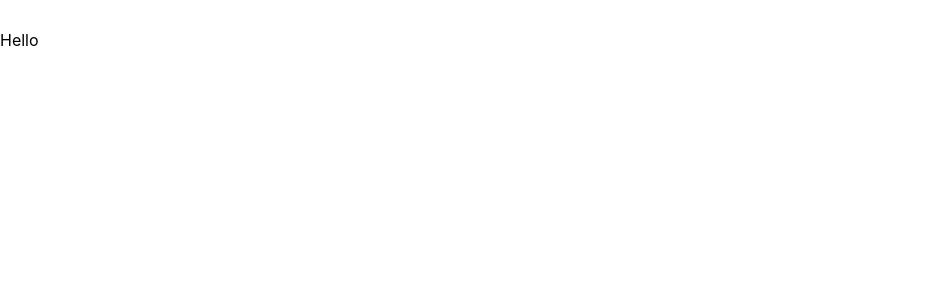
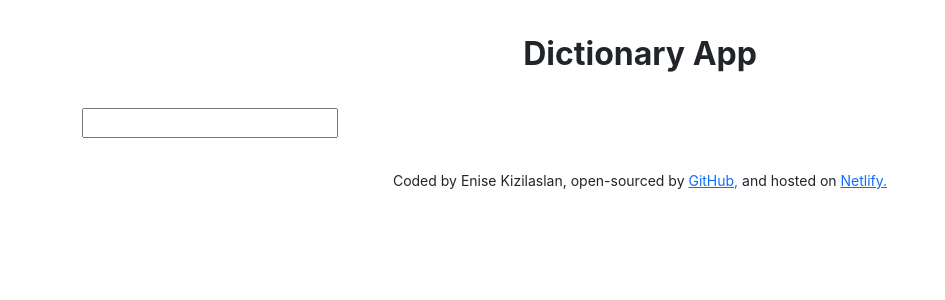
Before and after one commit to EniseK/dictionary-project, a React (Create React App) app: page / in a window 1280 px wide. Shown: the top 300 px of the page, without its empty margins (0-945 px from the left). Built offline with nearby package versions, Linux system fonts and the light colour scheme.

Commit message:
Added the Dictionary.js and css components. Built the main structures of the search engine using necessary functions.

```diff
--- a/public/index.html
+++ b/public/index.html
@@ -24,6 +24,13 @@
       work correctly both with client-side routing and a non-root public URL.
       Learn how to configure a non-root public URL by running `npm run build`.
     -->
+		<link
+			rel="stylesheet"
+			href="https://cdn.jsdelivr.net/npm/bootstrap@5.3.0-alpha1/dist/css/bootstrap.min.css"
+			rel="stylesheet"
+			integrity="sha384-GLhlTQ8iRABdZLl6O3oVMWSktQOp6b7In1Zl3/Jr59b6EGGoI1aFkw7cmDA6j6gD"
+			crossorigin="anonymous"
+		/>
 		<title>React App</title>
 	</head>
 	<body>
@@ -39,5 +46,11 @@
       To begin the development, run `npm start` or `yarn start`.
       To create a production bundle, use `npm run build` or `yarn build`.
     -->
+
+		<script
+			src="https://cdn.jsdelivr.net/npm/bootstrap@5.3.0-alpha1/dist/js/bootstrap.bundle.min.js"
+			integrity="sha384-w76AqPfDkMBDXo30jS1Sgez6pr3x5MlQ1ZAGC+nuZB+EYdgRZgiwxhTBTkF7CXvN"
+			crossorigin="anonymous"
+		></script>
 	</body>
 </html>
--- a/src/App.css
+++ b/src/App.css
@@ -1,3 +1,11 @@
 .App-header {
 	margin: 30px 0;
+	font-size: 32px;
+	font-weight: bold;
+	text-align: center;
 }
+
+.App-footer {
+	text-align: center;
+	margin: 30px 0;
+}
--- a/src/App.js
+++ b/src/App.js
@@ -1,10 +1,37 @@
 import "./App.css";
+import Dictionary from "./Dictionary";
 
 function App() {
 	return (
 		<div className="App">
-			<header className="App-header"></header>
-			Hello
+			<div className="container">
+				<header className="App-header">Dictionary App</header>
+				<main>
+					<Dictionary />
+				</main>
+
+				<footer className="App-footer">
+					{" "}
+					<small>
+						Coded by Enise Kizilaslan, open-sourced by{" "}
+						<a
+							target="_blank"
+							rel="noreferrer"
+							href="https://github.com/EniseK/dictionary-project"
+						>
+							GitHub,
+						</a>{" "}
+						and hosted on{" "}
+						<a
+							href="https://app.netlify.com/sites/dictionary-app-project/overview"
+							target="_blank"
+							rel="noreferrer"
+						>
+							Netlify.
+						</a>
+					</small>
+				</footer>
+			</div>
 		</div>
 	);
 }
--- /dev/null
+++ b/src/Dictionary.css
@@ -0,0 +1,2 @@
+.Dictionary {
+}
--- /dev/null
+++ b/src/Dictionary.js
@@ -0,0 +1,20 @@
+import React, { useState } from "react";
+import "./Dictionary.css";
+
+export default function Dictioary() {
+	let [keyword, setKeyword] = useState("");
+	function search(event) {
+		event.preventDefault();
+		alert(`Searching for ${keyword}`);
+	}
+	function handleKeywordChange(event) {
+		setKeyword(event.target.value);
+	}
+	return (
+		<div className="Dictionary">
+			<form onSubmit={search}>
+				<input type="search" onChange={handleKeywordChange} />
+			</form>
+		</div>
+	);
+}
```
Lines whose indentation alone changed are shown as unchanged.
